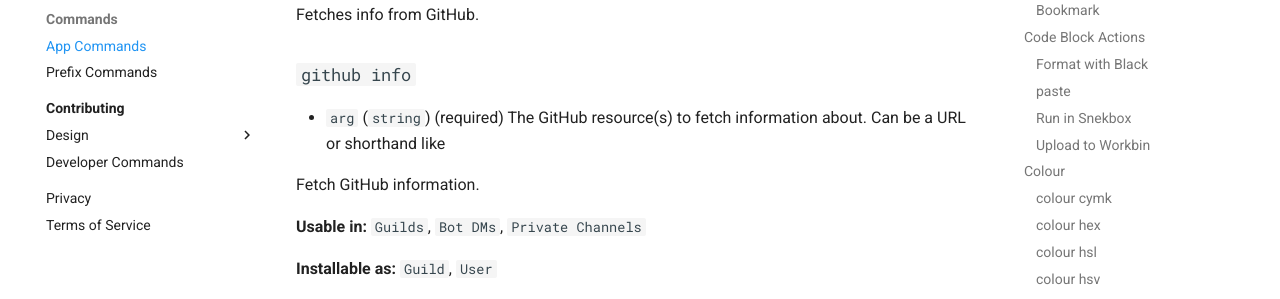
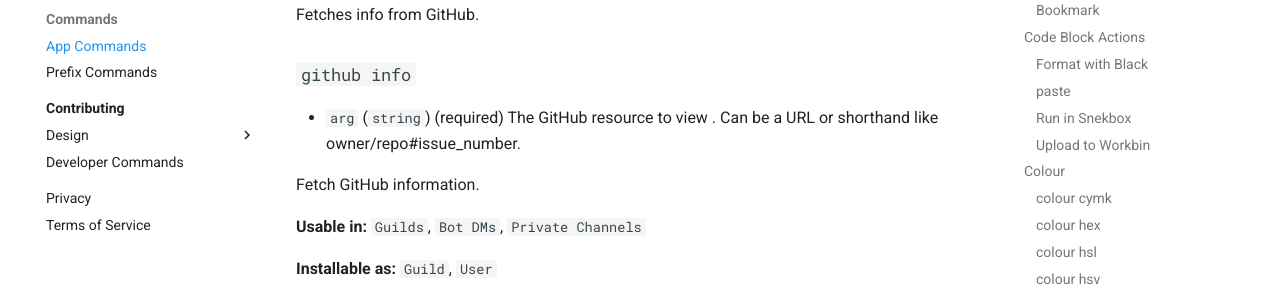
Before and after one commit to onerandomusername/monty-python, an MkDocs documentation site: the page built from docs/commands/app-commands.md, in a window 1280 px wide and 900 px high, scrolled down 5416 px. Shown: the part 152-451 px from the top of the window. Built offline with MkDocs 1.6.1 and Material for MkDocs 9.7.7, drawn with Linux system fonts in a browser that asks for light colours; plug-ins that fetch from the network failed and are left out; comment, search, counter and statistics services are not loaded.

Commit message:
chore: run autodoc

```diff
--- a/docs/commands/app-commands.md
+++ b/docs/commands/app-commands.md
@@ -248,8 +248,8 @@ Fetches info from GitHub.
 
 ### `github info`
 
-- `arg` (`string`) (required) The GitHub resource(s) to fetch information about.
-    Can be a URL or shorthand like
+- `arg` (`string`) (required) The GitHub resource to view . Can be a URL or
+    shorthand like owner/repo#issue_number.
 
 Fetch GitHub information.
 
```
Also changed, not shown: docs/commands/prefix-commands.md (+2 -0 lines).
